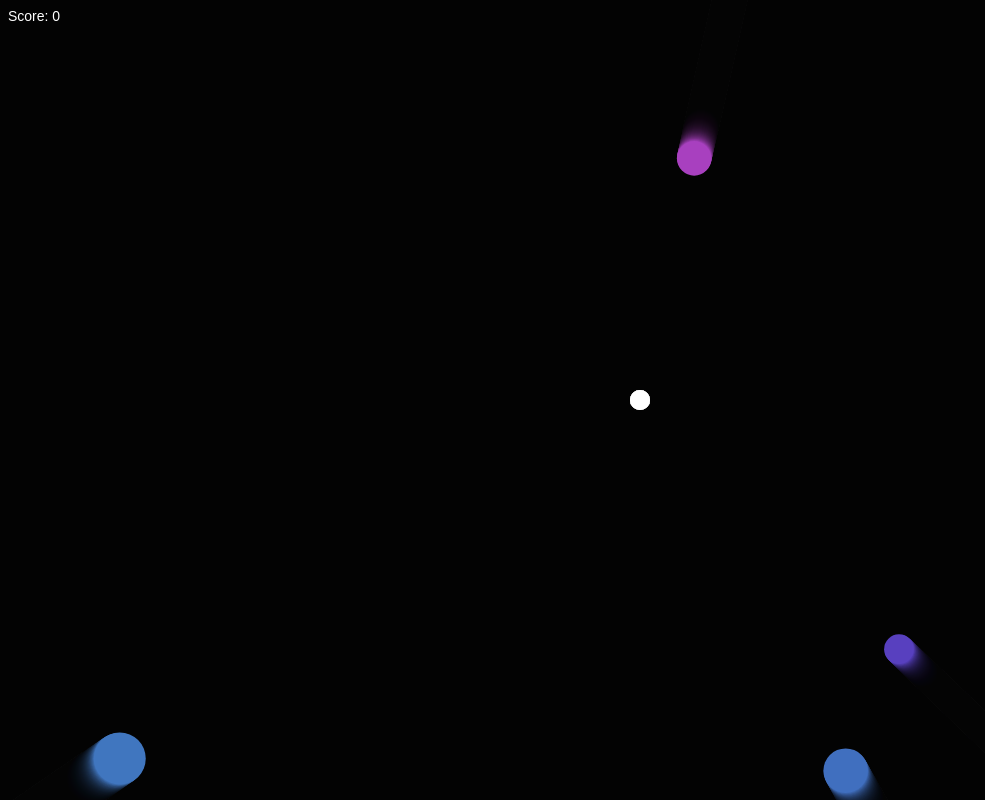
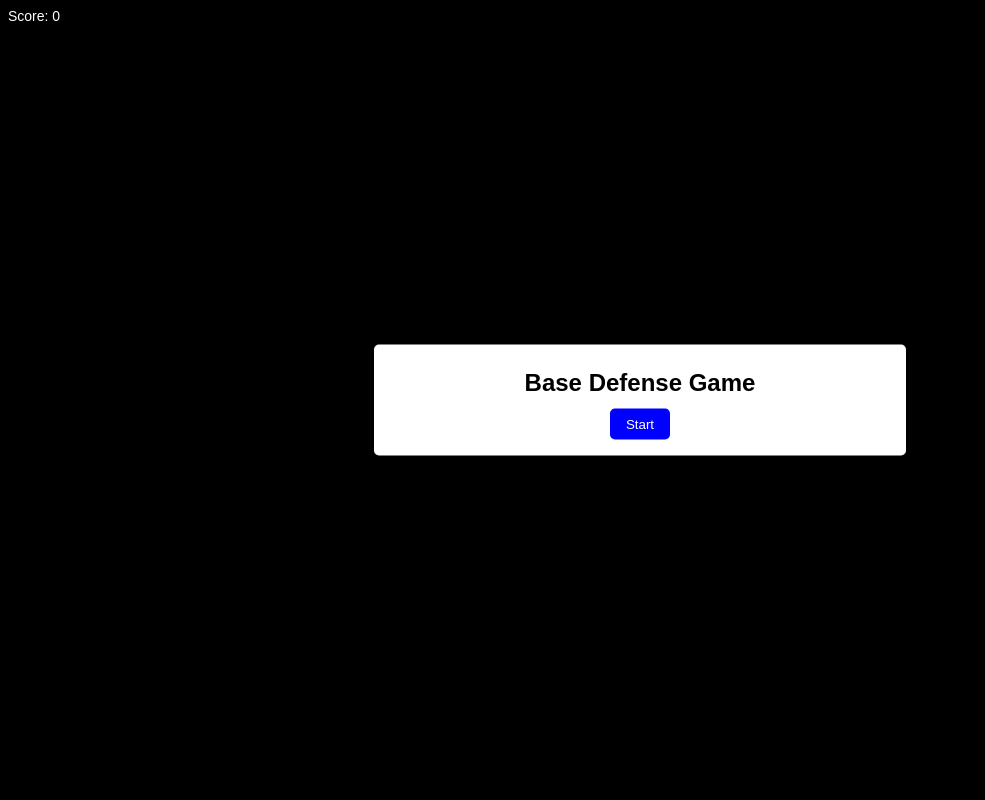
Before and after one commit to chriscourses/games-101, a plain HTML site: page index.html in a window 1280 px wide. Shown: the whole page, without its empty margins (0-985 px from the left). Drawn offline with nearby package versions, Linux system fonts and the light colour scheme.

Commit message:
Add Start Game Button

```diff
--- a/index.html
+++ b/index.html
@@ -2,6 +2,7 @@
   body {
     margin: 0;
     font-family: sans-serif;
+    background-color: black;
   }
 </style>
 <div
@@ -56,6 +57,41 @@
   </button>
 </div>
 
+<div
+  id="startModalEl"
+  style="
+    position: absolute;
+    background-color: white;
+    top: 50%;
+    transform: translate(-50%, -50%);
+    left: 50%;
+    padding: 16px;
+    max-width: 500px;
+    width: 100%;
+    text-align: center;
+    border-radius: 5px;
+  "
+>
+  <h1 style="font-size: 24px; margin-bottom: 0; margin-top: 8px">
+    Base Defense Game
+  </h1>
+
+  <button
+    id="startButtonEl"
+    style="
+      margin-top: 12px;
+      background-color: blue;
+      border: none;
+      color: white;
+      padding: 8px 16px;
+      border-radius: 5px;
+      cursor: pointer;
+    "
+  >
+    Start
+  </button>
+</div>
+
 <canvas></canvas>
 
 <script
--- a/index.js
+++ b/index.js
@@ -5,6 +5,8 @@ const scoreEl = document.querySelector('#scoreEl')
 const modalEl = document.querySelector('#modalEl')
 const modalScoreEl = document.querySelector('#modalScoreEl')
 const buttonEl = document.querySelector('#buttonEl')
+const startButtonEl = document.querySelector('#startButtonEl')
+const startModalEl = document.querySelector('#startModalEl')
 
 canvas.width = innerWidth
 canvas.height = innerHeight
@@ -268,5 +270,9 @@ buttonEl.addEventListener('click', () => {
   modalEl.style.display = 'none'
 })
 
-animate()
-spawnEnemies()
+startButtonEl.addEventListener('click', () => {
+  init()
+  animate()
+  spawnEnemies()
+  startModalEl.style.display = 'none'
+})
```
